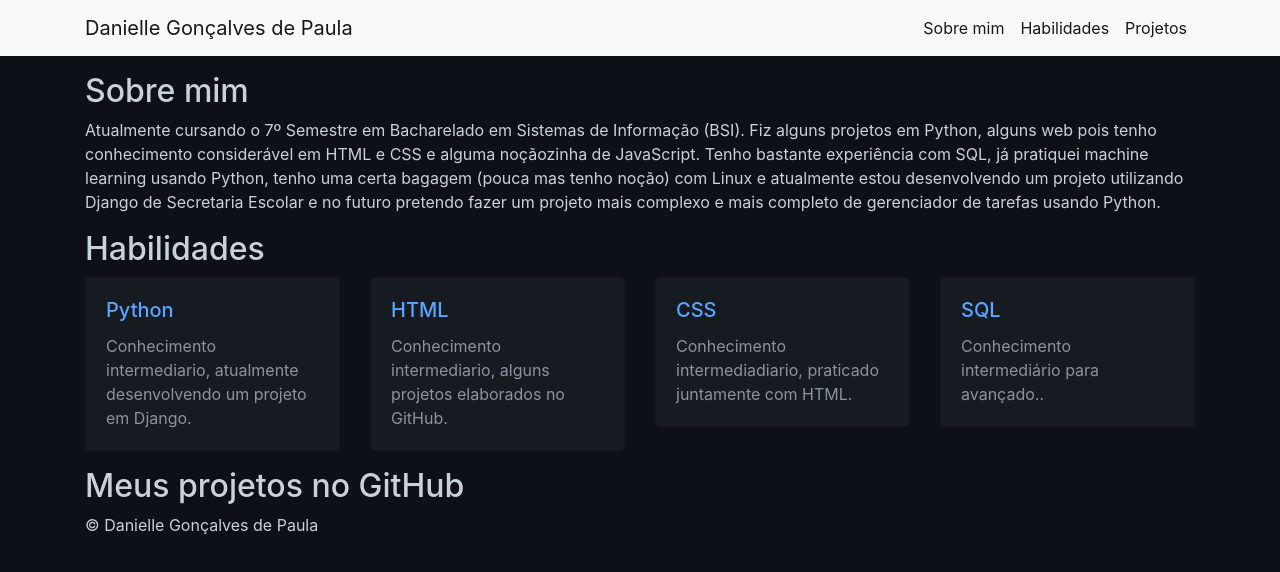
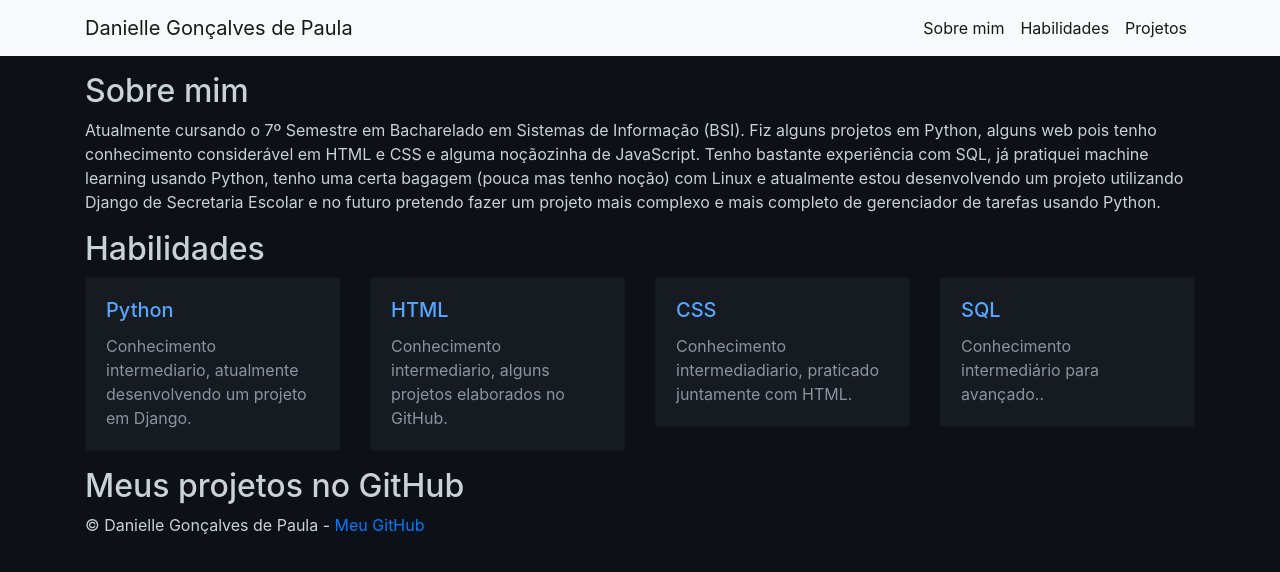
Before and after one commit to Daniiizita/server_apache_linux, a plain HTML site: page index.html in a window 1280 px wide. Drawn offline with nearby package versions, Linux system fonts and the light colour scheme; no server answers.

Commit message:
linkando github no rodape

```diff
--- a/index.html
+++ b/index.html
@@ -146,7 +146,8 @@
   </main>
 
   <footer class="container">
-    <p>&copy; Danielle Gonçalves de Paula</p>
+    <p>&copy; Danielle Gonçalves de Paula - <a href="https://github.com/Daniiizita">Meu GitHub </a></p>
   </footer>
 
+
   <script src="https://code.jquery.com/jquery-3.5.1.slim.min.js"></script
```
